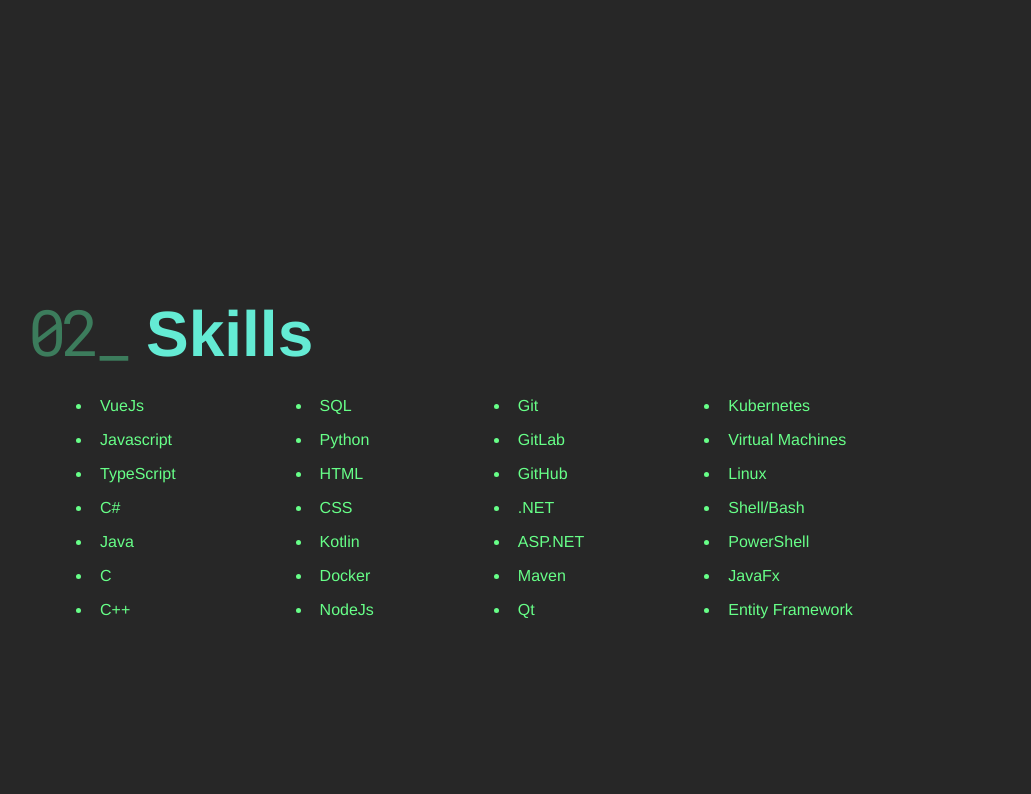
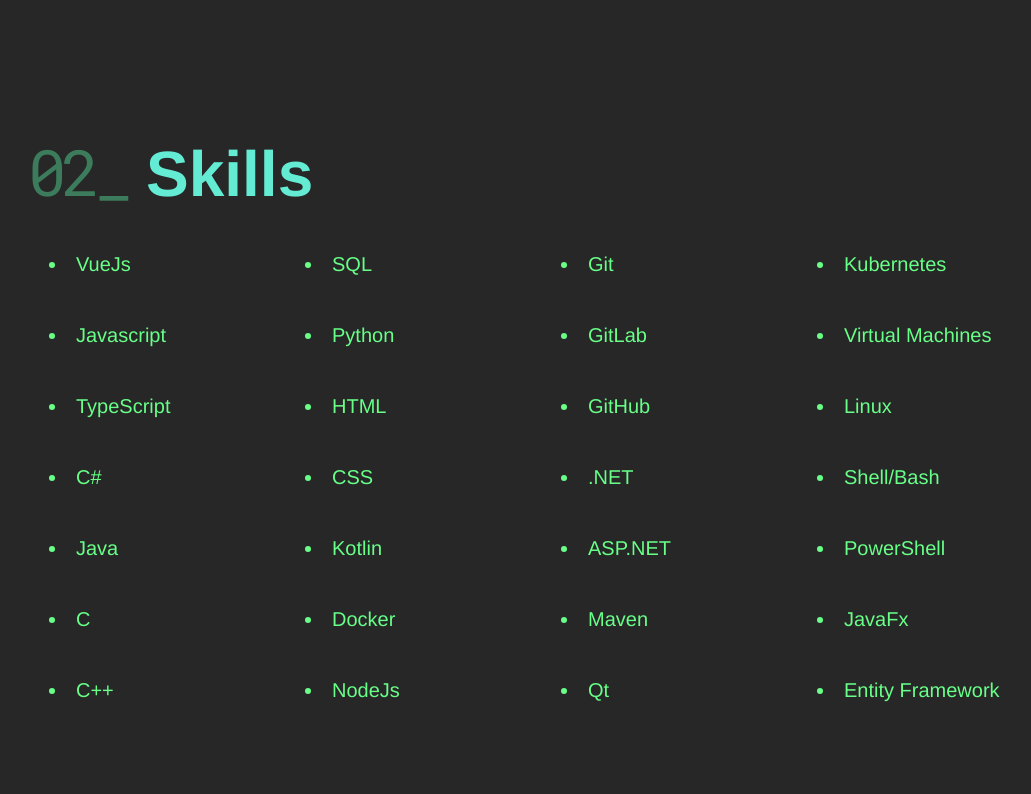
Before and after one commit to hbrockster/personal-site, a Vue app in the folder client/: page /#/about#about in a window 1280 px wide. Shown: the part 846-1640 px from the top of the page, without its empty margins (100-1131 px from the left). Built offline with nearby package versions, Linux system fonts and the light colour scheme; no server answers.

Commit message:
Adding grid to skills

```diff
--- a/client/src/components/Section.vue
+++ b/client/src/components/Section.vue
@@ -21,7 +21,7 @@
 <style>
 .section {
   text-align: left;
-  padding: 10%;
+  margin: 15% 10%;
 }
 .section p {
   margin-bottom: 2rem;
--- a/client/src/components/Skills.vue
+++ b/client/src/components/Skills.vue
@@ -55,12 +55,14 @@
 </script>
 <style>
 .skills-list {
-  display: flex;
+  display: grid;
+  grid-template-columns: repeat(4, 1fr);
 }
 li {
-    padding: 0.5rem;
+    padding: 1.5rem 1.5rem 1.5rem 0.5rem;
+    font-size: 1.25rem;
 }
 ul {
-  padding: 0 4rem;
+  /* padding: 0 5rem; */
 }
 </style>
```
Also changed, not shown: 1 other file (tests, documents, lock files or other folders).
